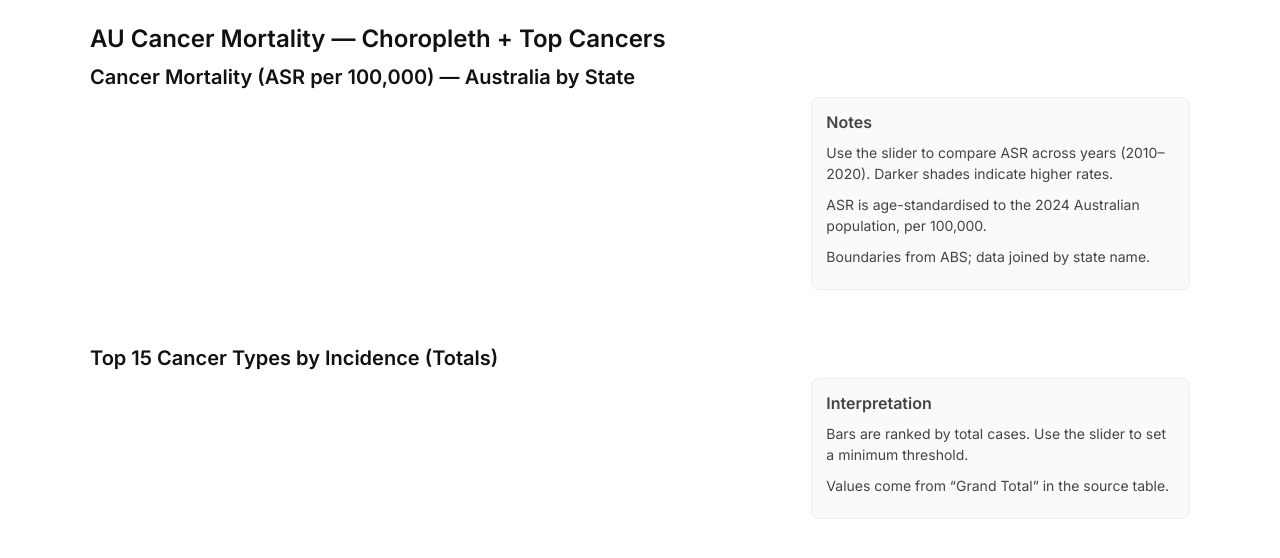
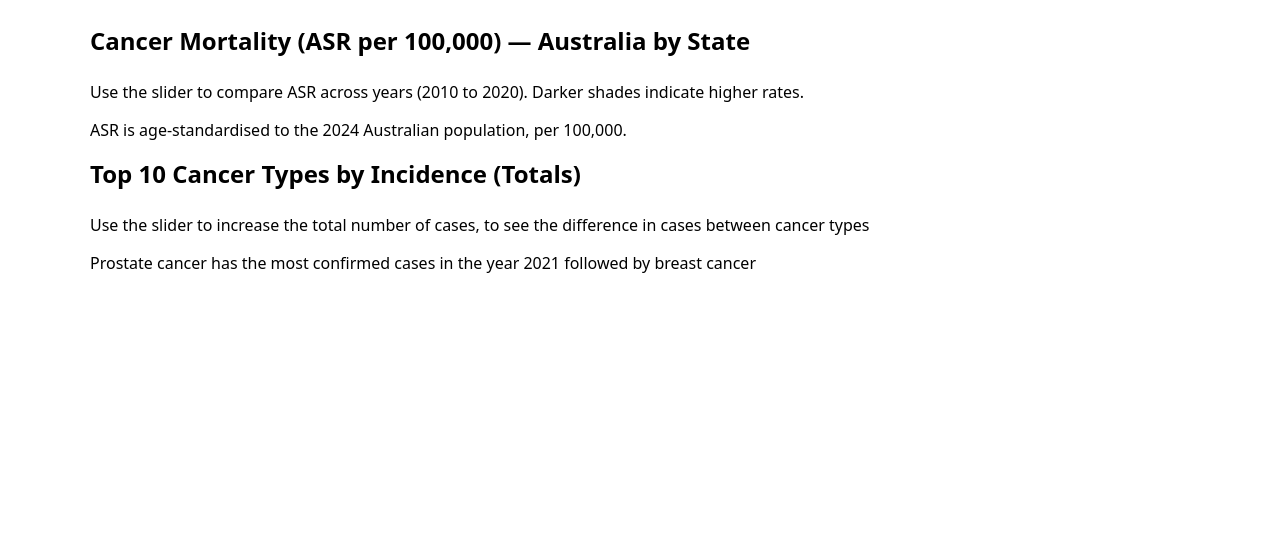
Before and after one commit to Ryannwww/homework-10, a plain HTML site: page index.html in a window 1280 px wide. Drawn offline with Linux system fonts and the light colour scheme; a script that the page names is missing.

Commit message:
Update index.html

```diff
--- a/index.html
+++ b/index.html
@@ -1,80 +1,34 @@
 <!DOCTYPE html>
-<html lang="en">
+<html>
 <head>
   <meta charset="utf-8" />
-  <title>AU Cancer Mortality — Choropleth + Top Cancers</title>
-
-  <!-- Google Fonts -->
-  <link rel="preconnect" href="https://fonts.googleapis.com">
-  <link rel="preconnect" href="https://fonts.gstatic.com" crossorigin>
-  <!-- Picked Inter (400, 600). Change if you want another font -->
-  <link href="https://fonts.googleapis.com/css2?family=Inter:wght@400;600&display=swap" rel="stylesheet">
-
-  <!-- Vega libraries -->
+  <title>AU Cancer Mortality Choropleth + Top 10 Bar</title>
+  <link href="https://fonts.googleapis.com/css2?family=Alegreya:ital,wght@0,400..900;1,400..900&family=Roboto:ital,wght@0,100..900;1,100..900&display=swap" rel="stylesheet">
+  <link rel="stylesheet" href="styles.css">
   <script src="https://cdn.jsdelivr.net/npm/vega@5"></script>
   <script src="https://cdn.jsdelivr.net/npm/vega-lite@5"></script>
   <script src="https://cdn.jsdelivr.net/npm/vega-embed@6"></script>
-
-  <!-- Page styles -->
   <style>
-    :root { --gap: 24px; --section-gap: 56px; }
-    body { font-family: "Inter", system-ui, -apple-system, Segoe UI, Roboto, Arial, sans-serif; margin: 24px; font-size: 16px; color: #111; }
+    body { font-family: system-ui, Arial, sans-serif; margin: 24px; }
     .wrap { max-width: 1100px; margin-inline: auto; }
-    h1 { margin: 0 0 12px; font-size: 24px; font-weight: 600; }
-    h2 { margin: 0 0 8px; font-size: 20px; font-weight: 600; }
-    p  { line-height: 1.5; }
-
-    /* Two-column layout: chart left, notes right */
-    .row { display: flex; gap: var(--gap); align-items: flex-start; margin-bottom: var(--section-gap); }
-    .chart { flex: 2 1 0; }
-    .side  { flex: 1 1 0; font-size: 14px; line-height: 1.5; color: #444;
-             padding: 12px 14px; border: 1px solid #eee; border-radius: 8px; background: #fafafa; }
-    .side h3 { margin: 0 0 8px; font-size: 16px; font-weight: 600; }
-    .side p  { margin: 0 0 10px; }
-
-    /* Extra spacing between standalone blocks if you add more later */
     .viz { margin: 20px 0 24px; }
     .viz + h2 { margin-top: 72px; }
-
-    /* Vega tooltip font */
-    .vega-tooltip { font-family: "Inter", system-ui, -apple-system, Segoe UI, Roboto, Arial, sans-serif; font-size: 12px; }
-
-    /* Mobile: stack columns */
-    @media (max-width: 900px) {
-      .row { flex-direction: column; }
-    }
+    h2 { margin: 0 0 8px; }
   </style>
 </head>
 <body>
   <div class="wrap">
-    <h1>AU Cancer Mortality — Choropleth + Top Cancers</h1>
-
-    <!-- Section 1: Choropleth + notes -->
     <h2>Cancer Mortality (ASR per 100,000) — Australia by State</h2>
-    <div class="row">
-      <div id="visMap" class="chart"></div>
-      <aside class="side">
-        <h3>Notes</h3>
-        <p>Use the slider to compare ASR across years (2010–2020). Darker shades indicate higher rates.</p>
-        <p>ASR is age-standardised to the 2024 Australian population, per 100,000.</p>
-        <p>Boundaries from ABS; data joined by state name.</p>
-      </aside>
-    </div>
-
-    <!-- Section 2: Bar chart + notes -->
-    <h2>Top 15 Cancer Types by Incidence (Totals)</h2>
-    <div class="row">
-      <div id="visBar" class="chart"></div>
-      <aside class="side">
-        <h3>Interpretation</h3>
-        <p>Bars are ranked by total cases. Use the slider to set a minimum threshold.</p>
-        <p>Values come from “Grand Total” in the source table.</p>
-      </aside>
-    </div>
+    <div id="visMap" class="viz"></div>
+      <p>Use the slider to compare ASR across years (2010 to 2020). Darker shades indicate higher rates.</p>
+      <p>ASR is age-standardised to the 2024 Australian population, per 100,000.</p>
+    <h2>Top 10 Cancer Types by Incidence (Totals)</h2>
+    <div id="visBar" class="viz"></div>
+      <p>Use the slider to increase the total number of cases, to see the difference in cases between cancer types</p>
+      <p>Prostate cancer has the most confirmed cases in the year 2021 followed by breast cancer</p>
   </div>
 
   <script>
-    /* Shared font configuration for both charts */
     const sharedConfig = {
       font: "Inter",
       title:  { font: "Inter", fontSize: 20, fontWeight: 600 },
@@ -82,7 +36,7 @@
       legend: { labelFont: "Inter", titleFont: "Inter", labelFontSize: 10, titleFontSize: 12 }
     };
 
-    /* ---------- Choropleth (year slider works for all years) ---------- */
+
     const mapSpec = {
       "$schema": "https://vega.github.io/schema/vega-lite/v5.json",
       "title": {"text": "Cancer Mortality in Australia by State"},
@@ -162,7 +116,7 @@
       "config": sharedConfig
     };
 
-    /* ---------- Bar chart (parse Grand Total with commas, top 15) ---------- */
+
     const barSpec = {
       "$schema": "https://vega.github.io/schema/vega-lite/v5.json",
       "title": {"text": "Top 15 Cancer Types by Incidence (Totals)"},
```
